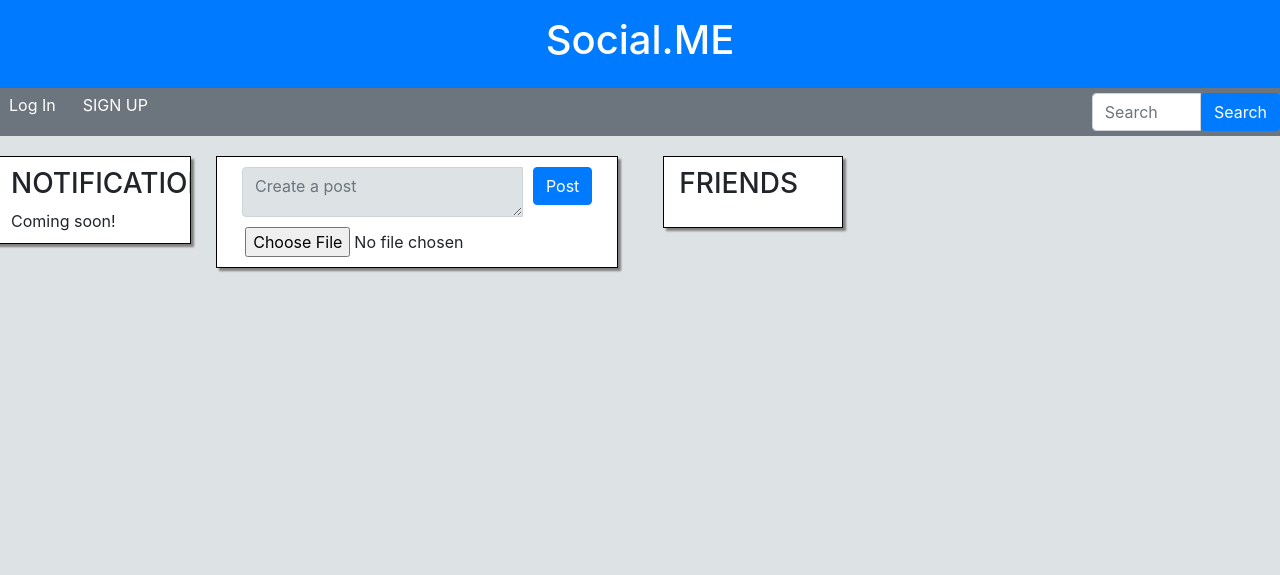
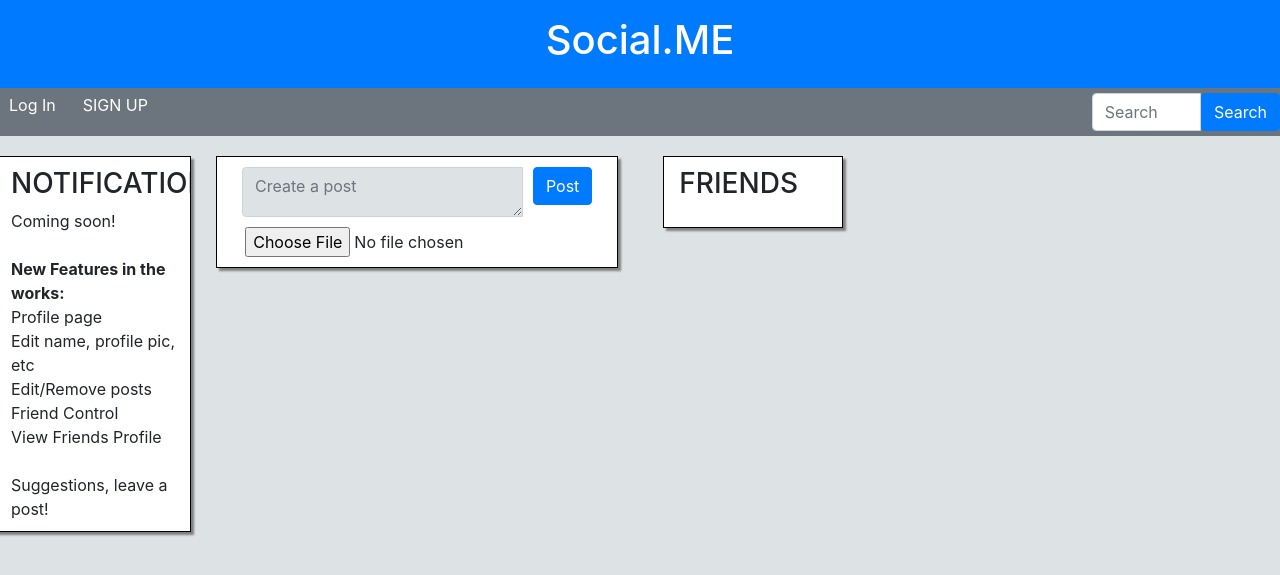
Before and after one commit to michael-rohweder/social.me, a Django app: template posts/templates/posts/main.html in a window 1280 px wide. Shown: the top 575 px of the page. Run offline with Django 3.2, Linux system fonts and the light colour scheme; the template is opened without the code that fills it, so the values that code supplies are empty; some libraries are stand-ins or nearby versions.

Commit message:
notifications update

```diff
--- a/posts/templates/posts/main.html
+++ b/posts/templates/posts/main.html
@@ -25,7 +25,19 @@
         border:solid 1px black"
     >
         <h3>NOTIFICATIONS</h3>
-        Coming soon!
+        Coming soon!<br><br>
+
+        <strong>New Features in the works:</strong><br>
+
+        Profile page<br>
+            Edit name, profile pic, etc<br>
+        Edit/Remove posts<br>
+        Friend Control<br>
+        View Friends Profile<br><br>
+
+        Suggestions, leave a post!
+
+
     </div>
 {% endblock left %}
 
```
